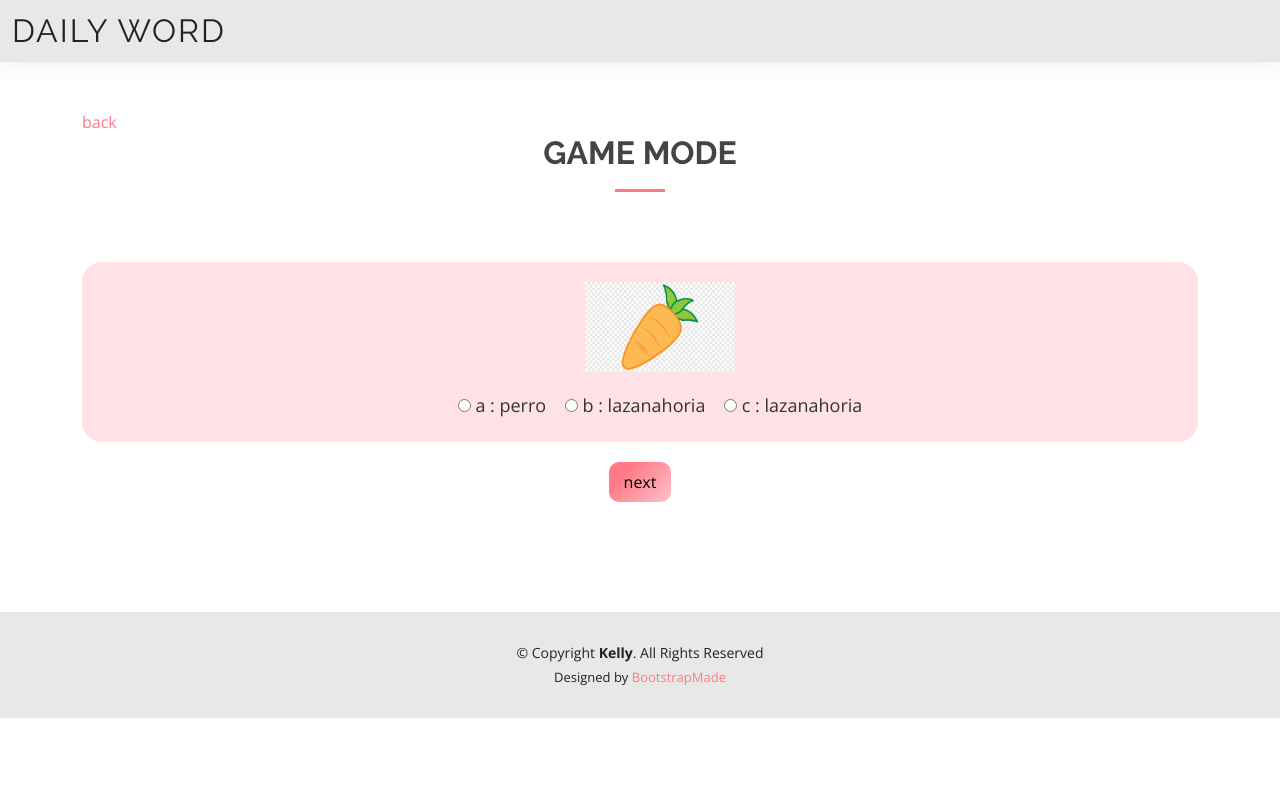
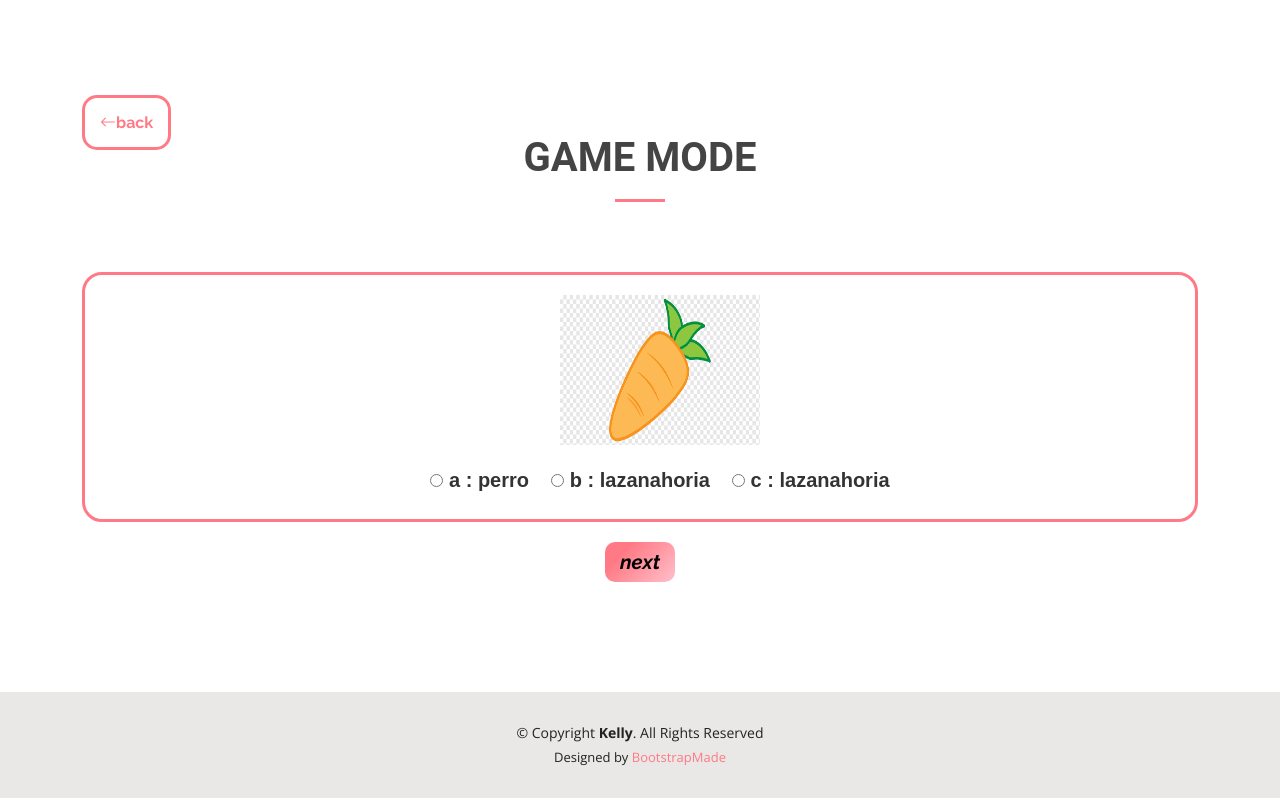
Before and after one commit to seohg/LanguageStudy, a Django app: page /mainapp/game in a window 1280 px wide. Run offline with Django 4.2, Linux system fonts and the light colour scheme; data comes from the database, SQL or seed files in the repository; some libraries are stand-ins or nearby versions.

Commit message:
Changed fonts

```diff
--- a/mainapp/templates/game.html
+++ b/mainapp/templates/game.html
@@ -12,9 +12,9 @@
     <!-- ======= Contact Section ======= -->
     <section id="Game Mode" class="contact">
       <div class="container" data-aos="fade-up">
-<a href="../" class="btn-about">back</a>
+<a href="../" class="bi-arrow-left" style="font-weight: bold; font-family: Raleway">back</a>
         <div class="section-title">
-          <h2>Game Mode</h2>
+          <h2 style="font-family: Roboto; font-size: 40px;">Game Mode</h2>
         </div>
 
 
@@ -23,10 +23,12 @@
           .quiz-container{
               border-radius: 20px;
               position:relative;
-              background-color:#ffe1e6;
+              background-color:#fff;
+              border-style: solid;
+              border-color: #ff7a85;
               font-size:18px;
               color:#333;
-              height:180px;
+              height:250px;
               margin-top:20px;
               margin-bottom: 10px;
               text-align:center;
@@ -56,6 +58,7 @@
             line-height: 10px;
               margin-top: 10px;
               margin-right: 5px;
+              font-size: 20px;
               margin-left: 5px;
               margin-bottom: 10px;
             padding: 15px;
@@ -106,16 +109,28 @@
 
              margin-bottom:5px;
           }
+            .bi-arrow-left{
+              border-radius: 15px;
+            background-color: #fff;
+            line-height: 10px;
+              margin-right: 5px;
+              margin-top: 10px;
+              margin-bottom: 20px;
+            padding: 15px;
+            border: #ff7a85;
+              border-style: solid;
+            }
+
         </style>
 
         <div class="quiz-container">
 <div id="quiz">&nbsp;</div>
 </div>
-<div class="quiz-ctrl"><button id="previous" class="quiz-btn"> back</button>
+<div class="quiz-ctrl"><button id="previous" class="quiz-btn"style=" font-family: Raleway; font-weight: bold; font-style: oblique">back</button>
 
-    <button id="next" class="quiz-btn"> next </button>
+    <button id="next" class="quiz-btn" style=" font-family: Raleway; font-weight: bold; font-style: oblique"> next </button>
 
-    <button id="submit" class="quiz-btn"> Show Result </button>
+    <button id="submit" class="quiz-btn" style=" font-family: Raleway;  font-weight: bold; font-style: oblique"> Show Result </button>
 <div id="result">&nbsp;</div>
 </div>
 <p>
@@ -163,8 +178,8 @@ const quizData =[
                           var c = ".png";
                           var tmp = a+b+c;
 
-                             output.push(`<div class="slide"><div class="question"><img width="150" height="90" id = "word_image" src=${tmp}  alt=""></div>
-                                          <div class="answer">${answers.join('&nbsp;&nbsp;&nbsp;&nbsp;')}</div></div>`);
+                             output.push(`<div class="slide"><div class="question"><img width="200vw" height="150vh" id = "word_image" src=${tmp}  alt=""></div>
+                                          <div class="answer" style="font-family: sans-serif; font-size: 20px; font-weight: bold">${answers.join('&nbsp;&nbsp;&nbsp;&nbsp;')}</div></div>`);
                     }
        );
           quizDisplay.innerHTML = output.join('</br>');
@@ -191,7 +206,7 @@ const quizData =[
 
               submitBtn.style.display = 'none';
 
-              resultDisplay.innerHTML = `<h6 style="color:#333;" >${quizData.length} 개 중에서 ${numCorrect} 개 맞추셨습니다.</h6>`
+              resultDisplay.innerHTML = `<a style="color:#333; font-family: sans-serif; font-size: 30px;" >${quizData.length} 개 중에서 ${numCorrect} 개 맞추셨습니다.</a>`
 
     }
 
@@ -243,7 +258,7 @@ function showPreviousSlide(){ showSlide(currentSlide-1); }
 
 
   <div id="preloader"></div>
-  <a href="#" class="back-to-top d-flex align-items-center justify-content-center"><i class="bi bi-arrow-up-short"></i></a>
+  <a href="#" class="back-to-top d-flex align-items-center justify-content-center"><i class=""></i></a>
 
   <!-- Vendor JS Files -->
   <script src="/static/vendor/purecounter/purecounter.js"></script>
--- a/mainapp/templates/index.html
+++ b/mainapp/templates/index.html
@@ -8,8 +8,8 @@
   <!-- ======= Hero Section ======= -->
   <section id="hero" class="d-flex align-items-center">
     <div class="container d-flex flex-column align-items-center" data-aos="zoom-in" data-aos-delay="100">
-      <h1>Daily word</h1>
-      <h2>Options</h2>
+      <h1 style="font-family: Roboto; font-size: 70px; font-weight: bolder; margin-bottom: 20px">Daily word</h1>
+      <h2 style="font-weight: bold; font-family: Roboto;">Options</h2>
       <a href="mainapp/learning" class="btn-about">Learning Mode</a>
       <a href="mainapp/game" class="btn-about">Game Mode</a>
       <a href="mainapp/wordlist" class="btn-about">Word List</a>
--- a/static/css/style.css
+++ b/static/css/style.css
@@ -153,8 +153,7 @@ h1, h2, h3, h4, h5, h6 {
 # Header
 --------------------------------------------------------------*/
 #header {
-  background: #e9e8e6;
-  box-shadow: 0px 0px 25px 0 rgba(0, 0, 0, 0.08);
+  background: #fff;
   z-index: 997;
   padding: 15px 0;
 }
@@ -434,7 +433,7 @@ h1, h2, h3, h4, h5, h6 {
   font-family: "Raleway", sans-serif;
   text-transform: uppercase;
   font-weight: 600;
-  font-size: 12px;
+  font-size: 20px;
   letter-spacing: 1px;
   display: inline-block;
   padding: 12px 40px;
--- a/templates/header.html
+++ b/templates/header.html
@@ -3,7 +3,8 @@
 <header id="header" class="fixed-top">
     <div class="container-fluid d-flex justify-content-between align-items-center">
 
-      <h1 class="logo me-auto me-lg-0"><a href="">Daily Word</a></h1>
+
+      <!-- <h1 class="logo me-auto me-lg-0"><a href="">Daily Word</a></h1> -->
       <!-- Uncomment below if you prefer to use an image logo -->
       <!-- <a href="index.html" class="logo"><img src="/static/img/logo.png" alt="" class="img-fluid"></a>-->
 
```
Also changed, not shown: mainapp/templates/learning.html (+30 -4 lines), mainapp/templates/wordlist.html (+29 -13 lines).
